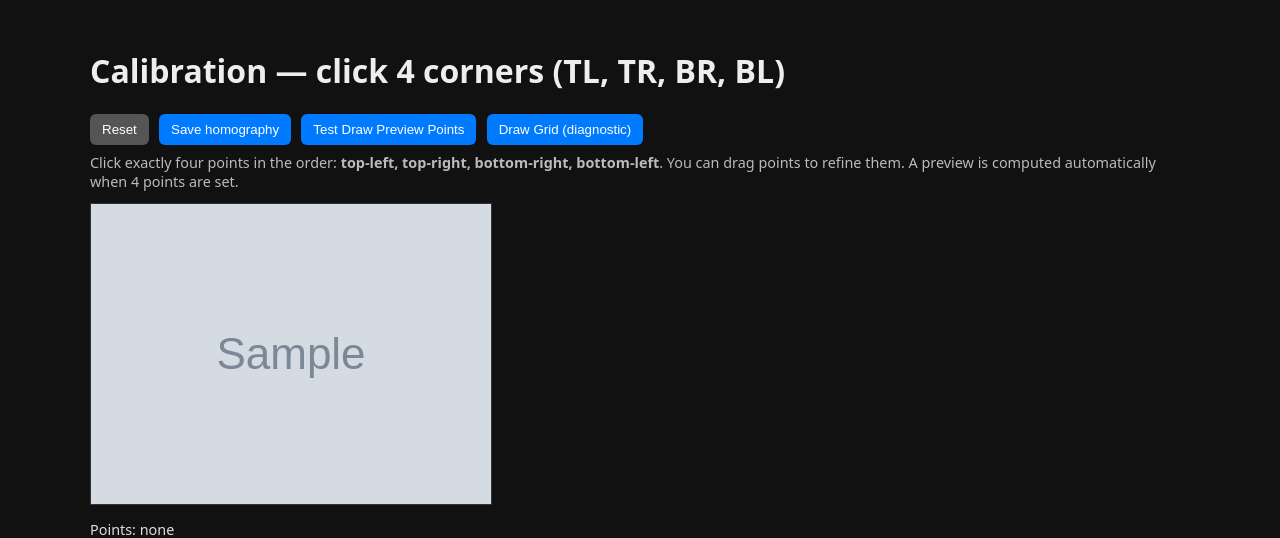
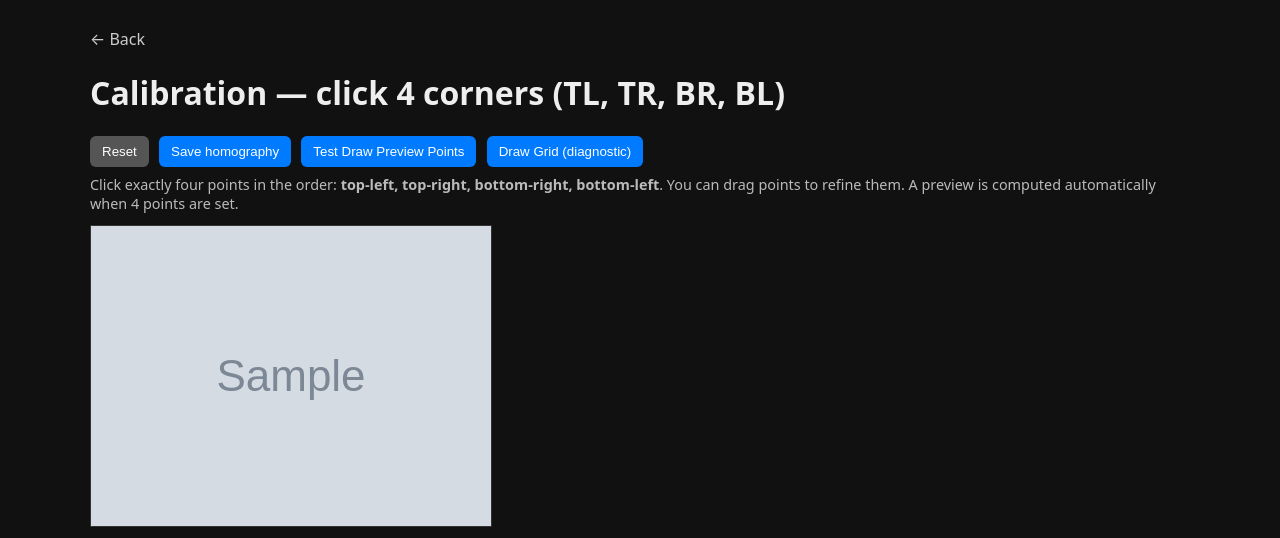
Before and after one commit to gs512/climbing_project, a Flask app: template web_interface/src/templates/calibrate.html in a window 1280 px wide. Shown: the top 538 px of the page. Run offline with Flask 3, Linux system fonts and the light colour scheme; the template is opened without the code that fills it: most values are stand-ins (such as "Sample title", 1, 10 or a date in 2020); grey boxes marked "Sample" are stand-in pictures; parts of the project's set-up code (start-up, migrations or seed data) failed here and were passed over.

Commit message:
added back button

```diff
--- a/web_interface/src/templates/calibrate.html
+++ b/web_interface/src/templates/calibrate.html
@@ -20,6 +20,7 @@
 </head>
 <body>
   <div class="container">
+    <a href="{{ url_for('index') }}" style="color:#ccc; text-decoration:none;">← Back</a>
     <h1>Calibration — click 4 corners (TL, TR, BR, BL)</h1>
 
     <div class="toolbar">
```
